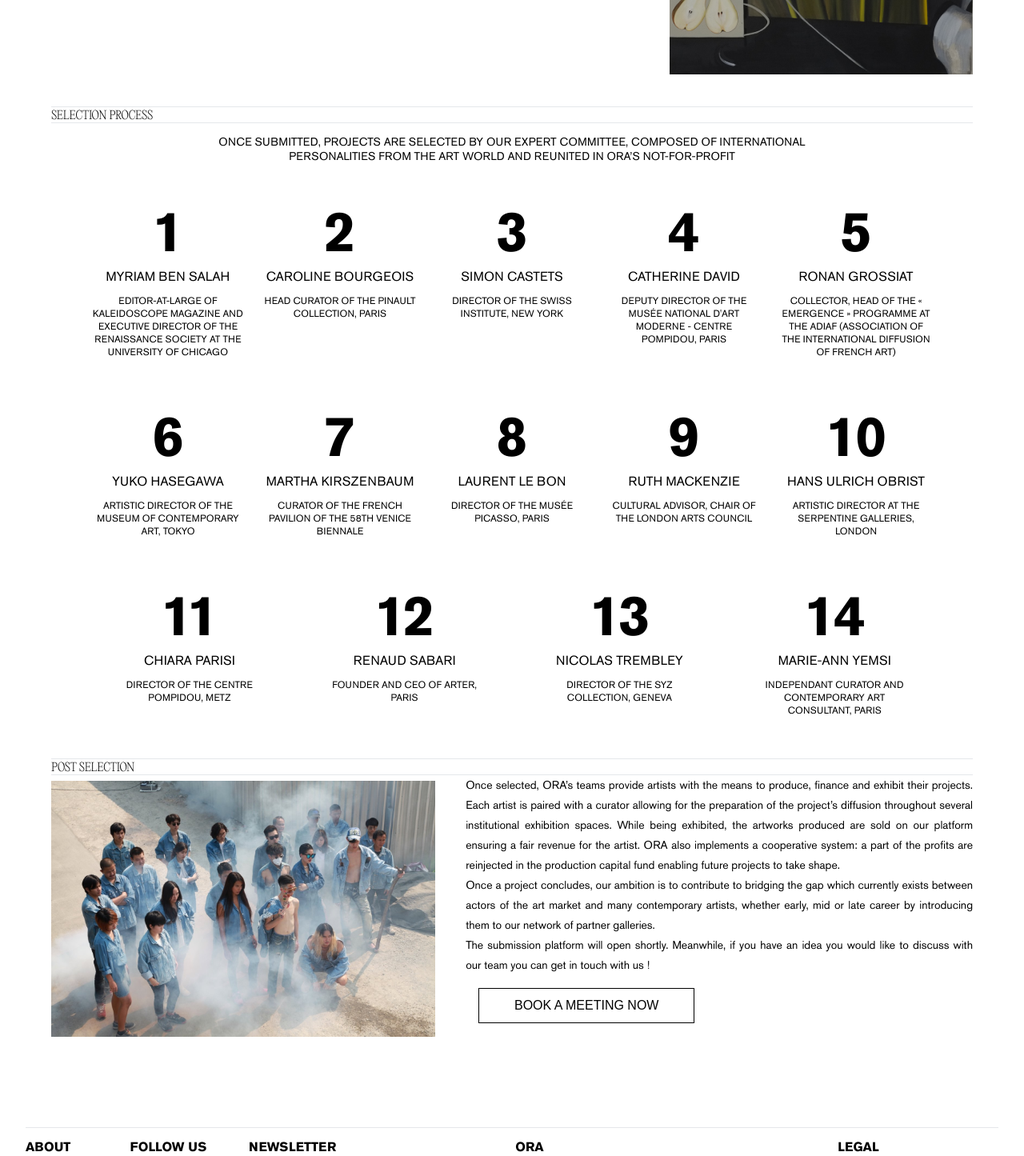
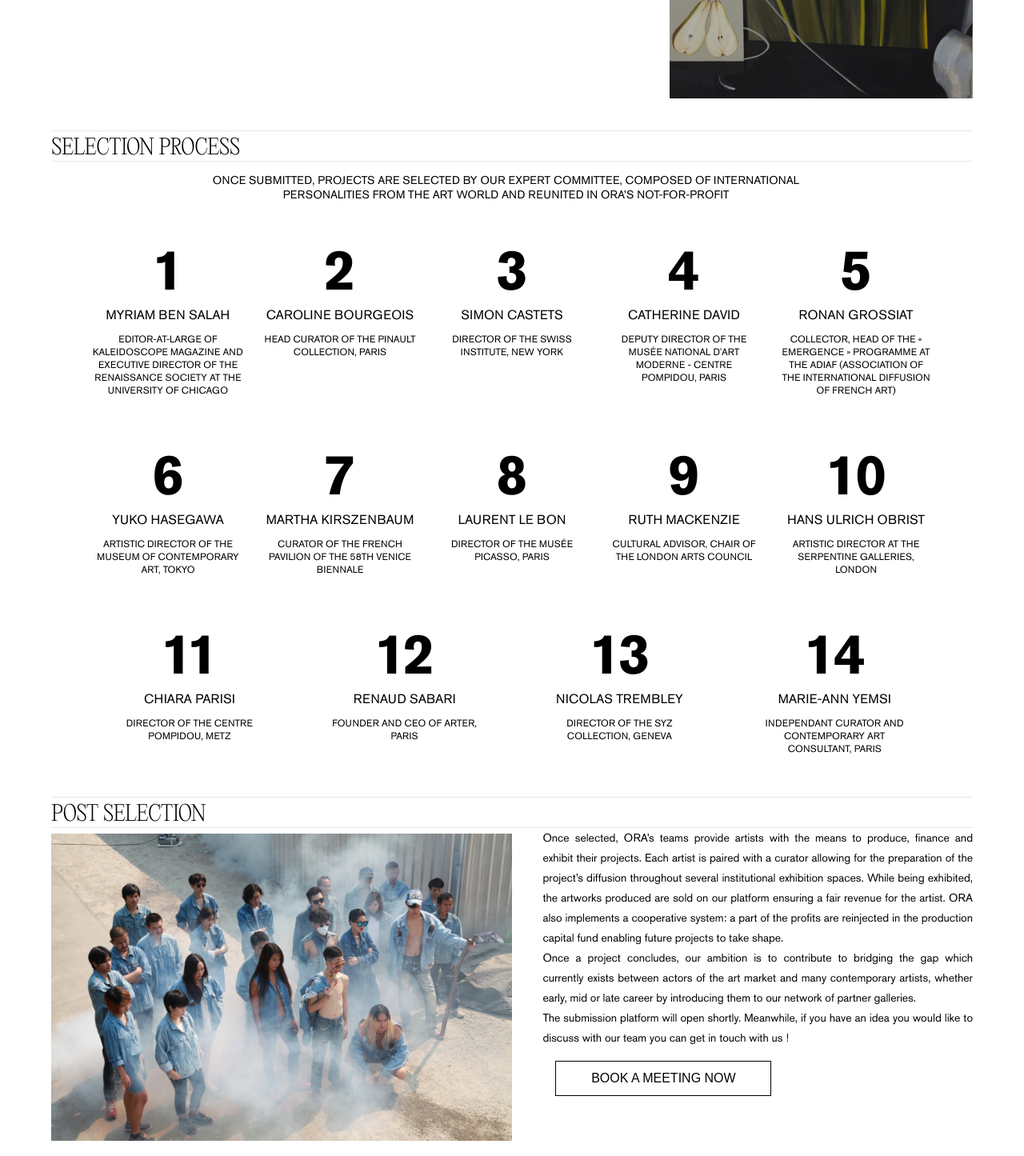
Before and after one commit to ORA-Arts/ora-prototype, a React (Create React App) app in the folder client/: page /artist-open-call in a window 1280 px wide. Shown: the part 600-2045 px from the top of the page at 80% size. Built offline with nearby package versions, Linux system fonts and the light colour scheme; no server answers.

Commit message:
fixed the artist open call header

```diff
--- a/client/src/components/LandingPages/ArtistOpen/ArtistOpen.css
+++ b/client/src/components/LandingPages/ArtistOpen/ArtistOpen.css
@@ -5,10 +5,11 @@
   padding-bottom: 60px;
 }
 
-h1 {
+@media (min-width: 480px) { h1 {
   font-family: "editorial_newultralight";
   font-size: 30px;
   margin: 0px;
+}
 }
 @media (max-width: 481px) {
   h1 {
@@ -88,6 +89,7 @@
   padding-bottom: 10px;
   margin: 0;
   margin-right: 20px;
+  font-size: 26px;
 }
 
 @media (min-width: 480px) {
@@ -120,7 +122,10 @@
   padding-top: 10px;
   padding-right: 5vw;
   padding-left: 5vw;
+}
 
+#artistAllSections h1{
+  font-size: 26px;
 }
 
 #artistSection1 {
@@ -197,6 +202,7 @@
 #textSelection p {
   text-transform: uppercase;
   text-align: center;
+  padding-right: 15px;
 }
 
 @media (max-width: 481px) {
@@ -263,7 +269,7 @@
 }
 
 .memberComity h1 {
-  font-size: 16px;
+  font-size: 16px !important;
   font-family: "akzidenz-grotesk_proregular";
   margin: 0px;
 }
@@ -293,9 +299,10 @@
 }
 
 #postSelection > img {
-  display: block;
-  height: 40vh;
+  width: 45vw;
+  height: auto;
   margin-top: 7px;
+  max-height: 450px;
 }
 
 @media (max-width: 481px) {
@@ -354,7 +361,7 @@
 
 @media (max-width: 481px) {
 #postSelection {
-padding-bottom: 850px;
+padding-bottom: 720px;
 
 }
 }
```
